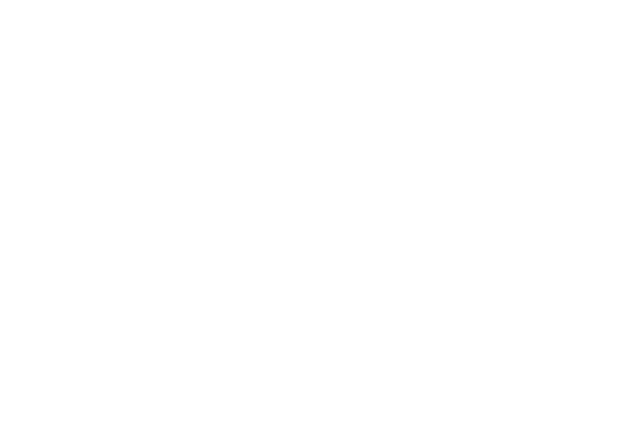
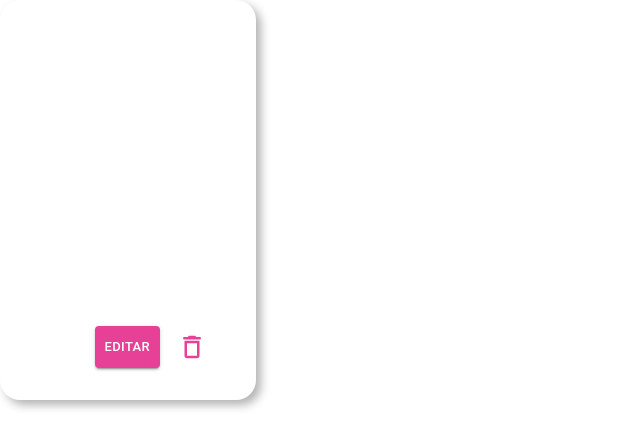
Before and after one commit to AmandaPiva/MaosEstendidas-FrontEnd, a React (Vite) app: page /CardNecessidade in a window 1280 px wide. Before the commit this address had no page. Shown: the top 448 px of the page, without its empty margins (0-640 px from the left). Built offline with nearby package versions, Linux system fonts and the light colour scheme.

Commit message:
Inicio do Home donatário e componente card necessidades

```diff
--- a/src/App.jsx
+++ b/src/App.jsx
@@ -7,6 +7,9 @@
 import SenhaAcesso from "./SenhaAcesso/SenhaAcesso";
 import ModalCadastroEndereco from "./Components/modalCadastroEndereco";
 import ModalCadastroConcluido from "./Components/modalCadastroConcluido";
+import Header from "./Components/Header";
+import HomeDonatario from "./HomeDonatario/HomeDonatario";
+import CardNecessidade from "./Components/CardsNecessidades";
 
 //COMPONENTE
 function App() {
@@ -22,6 +25,7 @@
             path={"/CadastroNecessidade"}
             element={<CadastroNecessidade />}
           />
+          <Route path={"/HomeDonatario"} element={<HomeDonatario />} />
           <Route path={"/SenhaAcesso"} element={<SenhaAcesso />} />
           <Route path={"/modalEndereco"} element={<ModalCadastroEndereco />} />
           <Route
@@ -29,6 +33,9 @@
             element={<ModalCadastroConcluido />}
           />
           {/*TESTANDO UM NOVO COMPONENTE QUE SERÁ NOSSO MODAL DE AVISOS  */}
+
+          <Route path={"/Header"} element={<Header />} />
+          <Route path={"/CardNecessidade"} element={<CardNecessidade />} />
         </Routes>
       </BrowserRouter>
     </>
--- /dev/null
+++ b/src/Components/CardsNecessidades.jsx
@@ -0,0 +1,50 @@
+import { Box } from "@mui/material";
+import Button from "@mui/material/Button";
+import DeleteOutlineIcon from "@mui/icons-material/DeleteOutline";
+
+function CardNecessidade() {
+  return (
+    <>
+      <Box
+        sx={{
+          display: "flex",
+          flexDirection: "column",
+          borderRadius: "20px",
+          backgroundColor: "#FFFFFF",
+          boxShadow: "5px 5px 10px rgba(0, 0, 0, 0.3)",
+          height: "50vh",
+          width: "20vw",
+        }}
+      >
+        <Box
+          sx={{
+            display: "flex",
+            flexDirection: "row",
+            marginTop: "auto",
+            marginLeft: "auto",
+            padding: "2rem",
+          }}
+        >
+          <Button
+            sx={{
+              backgroundColor: "#E64097",
+              "&:hover": {
+                backgroundColor: "#04BFAF", // Altere a cor desejada para o efeito hover
+              },
+            }}
+            variant="contained"
+            size="small"
+          >
+            Editar
+          </Button>
+
+          <Button>
+            <DeleteOutlineIcon sx={{ fontSize: "30px", color: "#E64097" }} />
+          </Button>
+        </Box>
+      </Box>
+    </>
+  );
+}
+
+export default CardNecessidade;
--- /dev/null
+++ b/src/Components/Header.jsx
@@ -0,0 +1,50 @@
+import { Box, Button, Typography } from "@mui/material";
+import Avatar from "@mui/material/Avatar";
+import Stack from "@mui/material/Stack";
+
+function Header() {
+  return (
+    <>
+      <Box
+        sx={{
+          display: "flex",
+          flexDirection: "row",
+          width: "100vw",
+        }}
+      >
+        <Box
+          sx={{
+            display: "flex",
+            flexDirection: "row",
+            width: "100vw",
+            justifyContent: "center",
+          }}
+        >
+          <Button sx={{ color: "#FFFFFF", marginLeft: "5vw" }}>
+            Ver doadores
+          </Button>
+          <Button sx={{ color: "#FFFFFF" }}>Logout</Button>
+          <Button sx={{ color: "#FFFFFF" }}>Chat</Button>
+        </Box>
+
+        {/**AVATAR */}
+        <Stack sx={{ padding: "10px" }} direction="column">
+          <Avatar src="/broken-image.jpg" />
+          <Typography
+            sx={{
+              fontSize: "16px",
+              color: "#FFFFFF",
+              fontFamily: "montserrat",
+              fontWeight: "400",
+              marginRight: "20px",
+            }}
+          >
+            Perfil
+          </Typography>
+        </Stack>
+      </Box>
+    </>
+  );
+}
+
+export default Header;
--- /dev/null
+++ b/src/HomeDonatario/HomeDonatario.jsx
@@ -0,0 +1,70 @@
+import Header from "../Components/Header";
+import { Box } from "@mui/material";
+import CriancasPcds from "../../public/criancasPcds.png";
+import Button from "@mui/material/Button";
+import { Typography } from "@mui/material";
+
+function HomeDonartario() {
+  return (
+    <>
+      <Box
+        sx={{
+          display: "flex",
+          flexDirection: "column",
+          width: "100vw",
+          height: "60vh",
+          backgroundImage: `linear-gradient(to bottom, rgba(230, 64, 151, 0.8), rgba(230, 64, 151, 0)), url(${CriancasPcds})`,
+          backgroundSize: "cover",
+          backgroundPosition: "center",
+        }}
+      >
+        {/*HEADER */}
+        <Header />
+
+        <Box sx={{ margin: "10vh auto 2vh", width: "60vw" }}>
+          <Typography
+            sx={{
+              fontWeight: "600",
+              color: "#FFFFFF",
+              fontFamily: "montserrat",
+              fontSize: "36px",
+              textAlign: "center",
+            }}
+          >
+            Cadastre sua necessidade
+          </Typography>
+        </Box>
+
+        <Box sx={{ margin: "2vh auto" }}>
+          <Button
+            variant="contained"
+            sx={{
+              backgroundColor: "#04BFAF",
+              color: "#FFFFFF",
+              width: "270px",
+              "&:hover": {
+                backgroundColor: "#E64097", // Altere a cor desejada para o efeito hover
+              },
+            }}
+          >
+            Cadastrar Necessidade
+          </Button>
+        </Box>
+      </Box>
+
+      {/*HISTÓRICO DAS REQUISIÇÕES */}
+      <Typography
+        sx={{
+          fontWeight: "600",
+          color: "#04BFAF",
+          fontFamily: "montserrat",
+          fontSize: "36px",
+          padding: "3rem",
+        }}
+      >
+        Minhas requisições recentes
+      </Typography>
+    </>
+  );
+}
+export default HomeDonartario;
```
Also changed, not shown: 1 other file (tests, documents, lock files or other folders).
